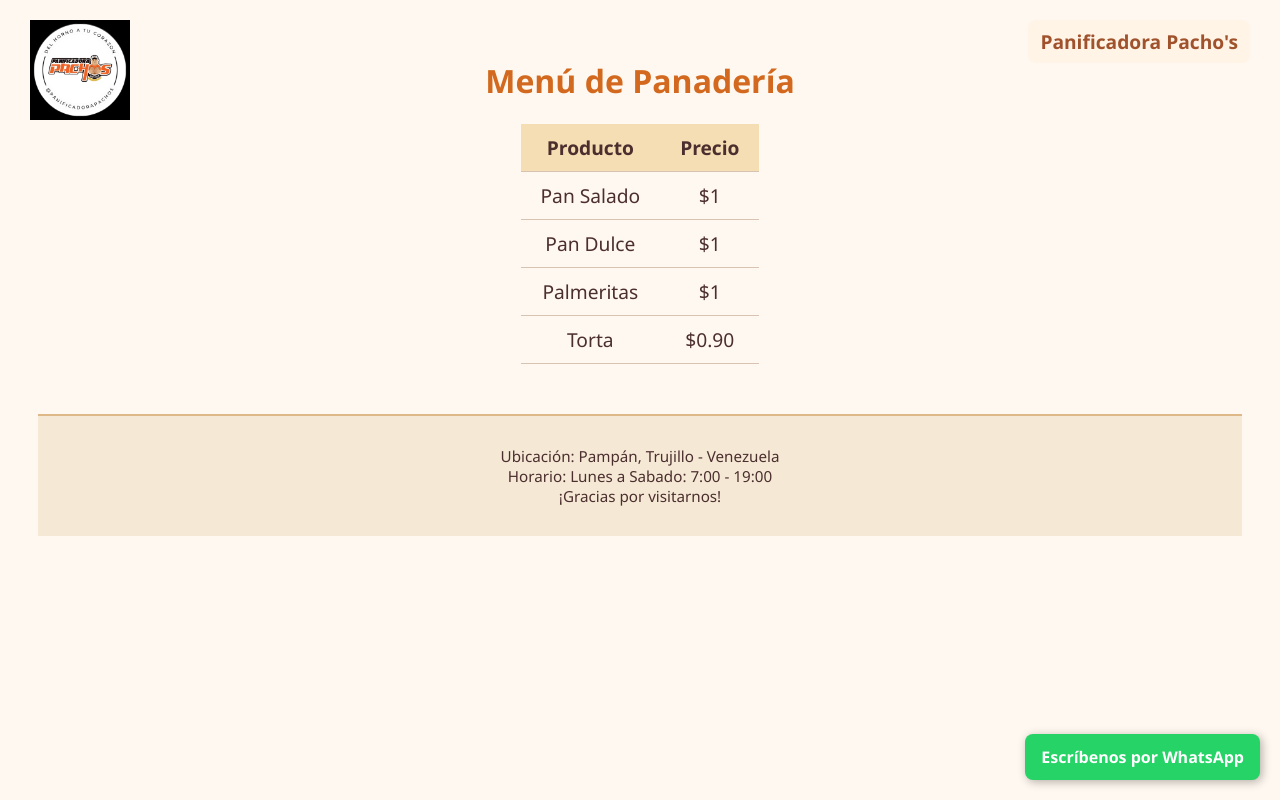
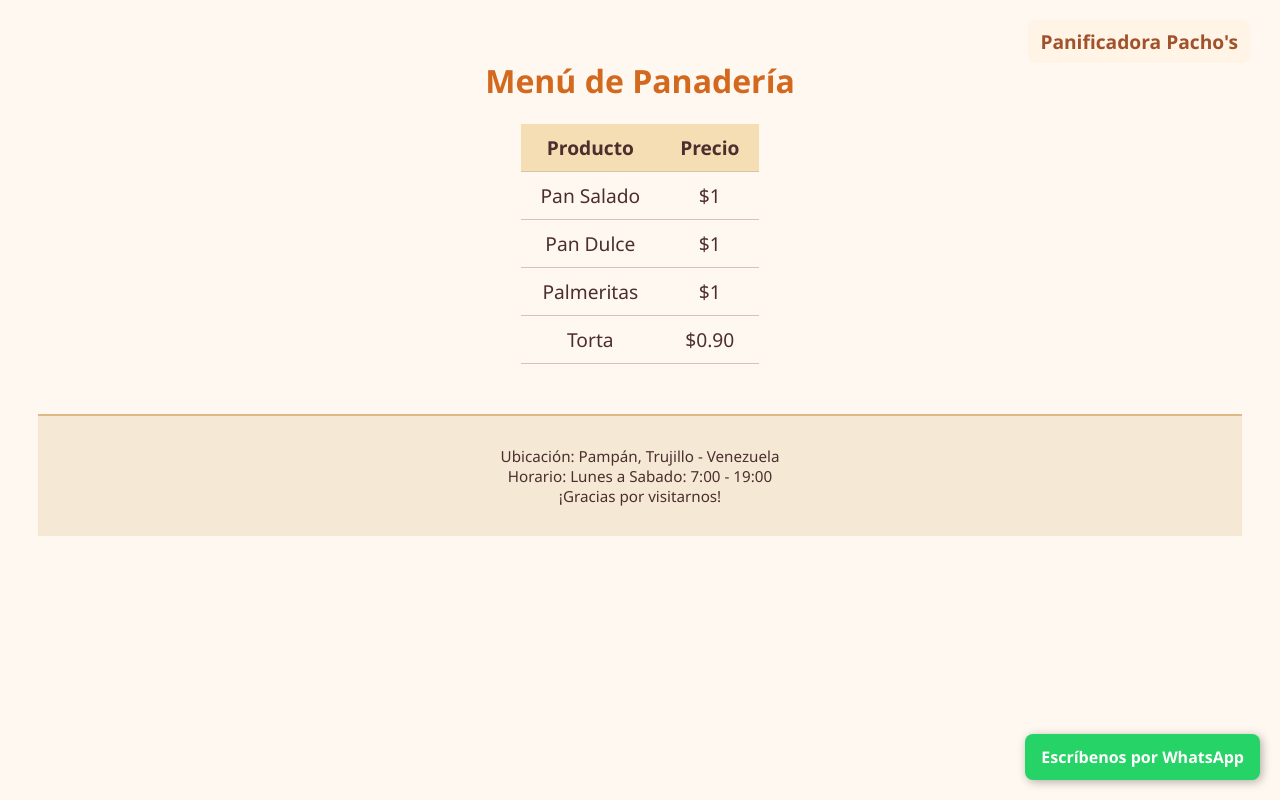
Before and after one commit to SamuelS013/WebPachos, a plain HTML site: page index.html in a window 1280 px wide. Drawn offline with Linux system fonts and the light colour scheme.

Commit message:
Add files via upload

```diff
--- a/index.html
+++ b/index.html
@@ -11,7 +11,7 @@
 	<div class="esquina">
 		Panificadora Pacho's
     </div>
-    <img src="logo.png" alt="Logo Panaderia" class="logo">
+
     <h1>Menú de Panadería</h1>
 
     <table>
```
